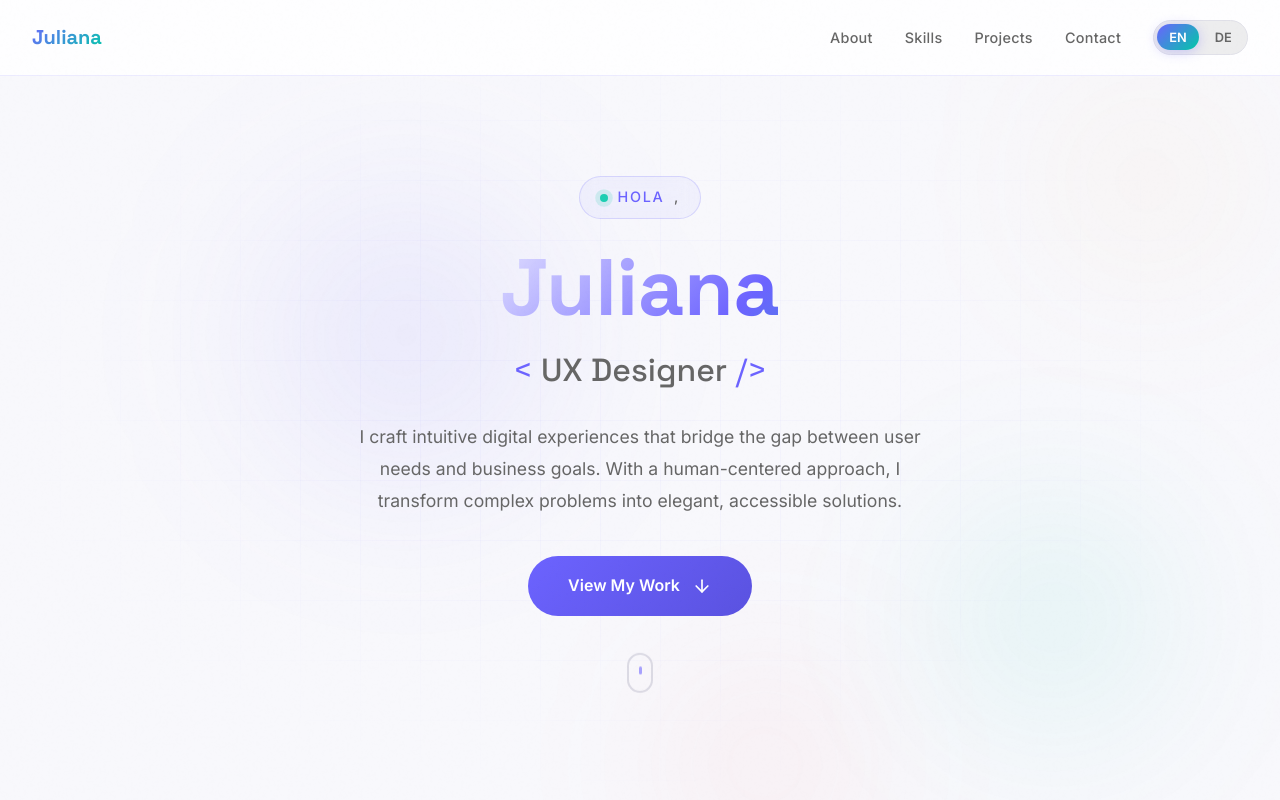
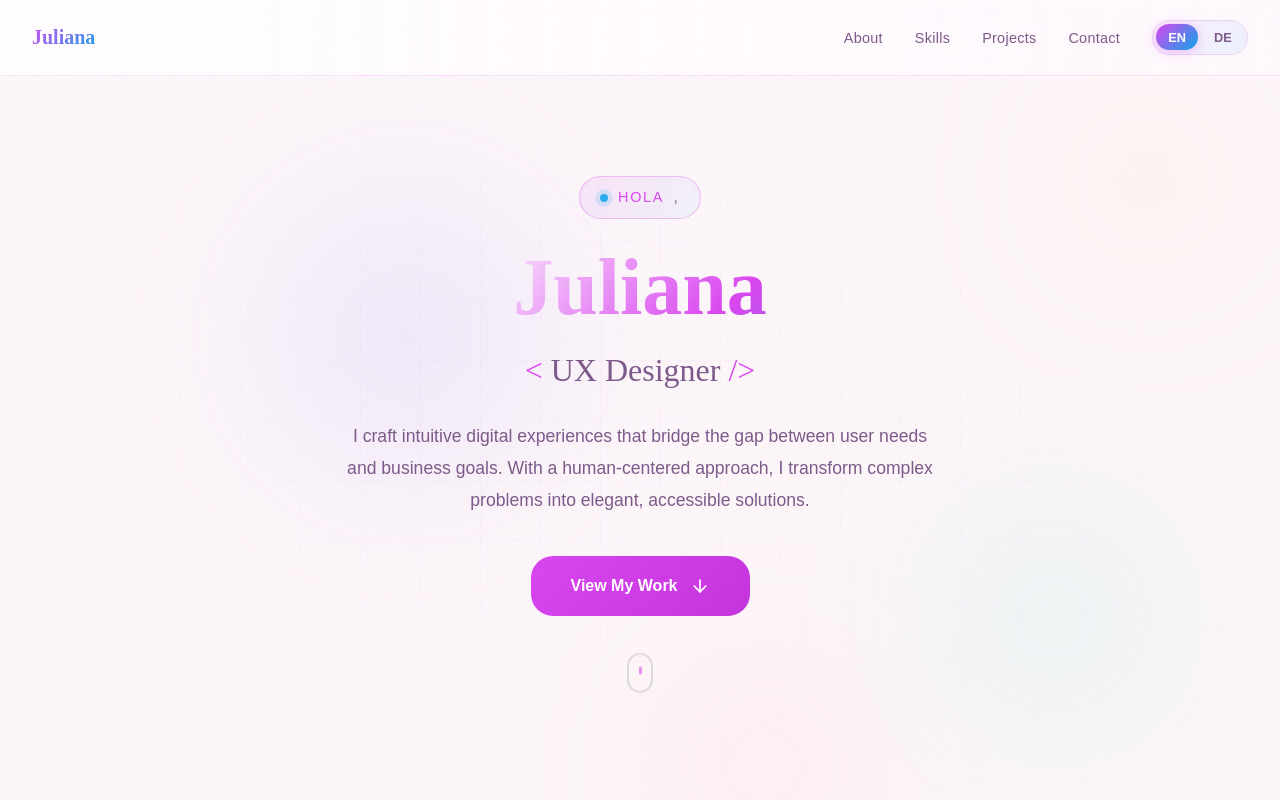
Before and after one commit to shadowaleya-cmyk/KI-Website, a React (Vite) app: page / in a window 1280 px wide. Shown: the top 800 px of the page. Built offline with nearby package versions, Linux system fonts and the light colour scheme.

Commit message:
Make design more colorful and alternative: vibrant magenta, cyan, orange palette with gradient elements

```diff
--- a/src/styles/global.css
+++ b/src/styles/global.css
@@ -1,20 +1,20 @@
 :root {
-  --color-bg: #f8f8fc;
+  --color-bg: #fdf6f9;
   --color-bg-secondary: #ffffff;
-  --color-bg-card: #ffffff;
-  --color-bg-card-hover: #f5f5f9;
-  --color-text: #1a1a2e;
-  --color-text-secondary: #666666;
-  --color-accent: #6C63FF;
-  --color-accent-hover: #5a52e0;
-  --color-border: #e0e0e8;
-  --color-gradient-1: #6C63FF;
-  --color-gradient-2: #00C9A7;
-  --color-gradient-3: #FF6B6B;
-  --font-heading: 'Space Grotesk', sans-serif;
-  --font-body: 'Inter', sans-serif;
+  --color-bg-card: #fef9ff;
+  --color-bg-card-hover: #f5e8ff;
+  --color-text: #2d1b3d;
+  --color-text-secondary: #7d5a8a;
+  --color-accent: #d946ef;
+  --color-accent-hover: #c434dd;
+  --color-border: #e8d5f2;
+  --color-gradient-1: #d946ef;
+  --color-gradient-2: #0ea5e9;
+  --color-gradient-3: #f97316;
+  --font-heading: 'Playfair Display', serif;
+  --font-body: 'Poppins', sans-serif;
   --max-width: 1200px;
-  --transition: 0.3s cubic-bezier(0.4, 0, 0.2, 1);
+  --transition: 0.4s cubic-bezier(0.34, 1.56, 0.64, 1);
 }
 
 *, *::before, *::after {
@@ -56,7 +56,7 @@ img {
   width: 400px;
   height: 400px;
   border-radius: 50%;
-  background: radial-gradient(circle, rgba(108, 99, 255, 0.06) 0%, transparent 70%);
+  background: radial-gradient(ellipse at 30% 40%, rgba(217, 70, 239, 0.12) 0%, transparent 60%);
   pointer-events: none;
   z-index: 9999;
   will-change: transform;
@@ -78,9 +78,9 @@ img {
   display: flex;
   align-items: center;
   justify-content: space-between;
-  background: rgba(255, 255, 255, 0.85);
-  backdrop-filter: blur(24px) saturate(1.8);
-  border-bottom: 1px solid rgba(108, 99, 255, 0.12);
+  background: linear-gradient(90deg, rgba(255, 255, 255, 0.8), rgba(254, 249, 255, 0.7));
+  backdrop-filter: blur(20px) saturate(1.5);
+  border-bottom: 1px solid rgba(217, 70, 239, 0.15);
 }
 
 .navbar__logo {
@@ -138,9 +138,9 @@ img {
   display: flex;
   align-items: center;
   gap: 0.25rem;
-  background: rgba(26, 26, 46, 0.08);
+  background: linear-gradient(135deg, rgba(217, 70, 239, 0.08), rgba(14, 165, 233, 0.08));
   border: 1px solid var(--color-border);
-  border-radius: 999px;
+  border-radius: 20px;
   padding: 0.2rem;
   backdrop-filter: blur(10px);
 }
@@ -153,7 +153,7 @@ img {
   font-size: 0.8rem;
   font-weight: 600;
   padding: 0.35rem 0.75rem;
-  border-radius: 999px;
+  border-radius: 16px;
   cursor: pointer;
   transition: all var(--transition);
 }
@@ -161,7 +161,7 @@ img {
 .lang-switch__btn--active {
   background: linear-gradient(135deg, var(--color-gradient-1), var(--color-gradient-2));
   color: #fff;
-  box-shadow: 0 2px 12px rgba(108, 99, 255, 0.3);
+  box-shadow: 0 2px 12px rgba(217, 70, 239, 0.3);
 }
 
 /* Mobile Menu */
@@ -252,8 +252,8 @@ img {
   position: absolute;
   inset: 0;
   background-image:
-    linear-gradient(rgba(108, 99, 255, 0.03) 1px, transparent 1px),
-    linear-gradient(90deg, rgba(108, 99, 255, 0.03) 1px, transparent 1px);
+    linear-gradient(rgba(217, 70, 239, 0.03) 1px, transparent 1px),
+    linear-gradient(90deg, rgba(217, 70, 239, 0.03) 1px, transparent 1px);
   background-size: 60px 60px;
   z-index: 0;
   mask-image: radial-gradient(ellipse at center, black 30%, transparent 70%);
@@ -287,9 +287,9 @@ img {
   text-transform: uppercase;
   margin-bottom: 1.5rem;
   padding: 0.5rem 1.25rem;
-  border: 1px solid rgba(108, 99, 255, 0.2);
-  border-radius: 999px;
-  background: rgba(108, 99, 255, 0.05);
+  border: 1px solid rgba(217, 70, 239, 0.3);
+  border-radius: 25px;
+  background: linear-gradient(135deg, rgba(217, 70, 239, 0.1), rgba(14, 165, 233, 0.05));
   backdrop-filter: blur(10px);
 }
 
@@ -302,8 +302,8 @@ img {
 }
 
 @keyframes pulse {
-  0%, 100% { opacity: 1; box-shadow: 0 0 0 0 rgba(0, 201, 167, 0.4); }
-  50% { opacity: 0.8; box-shadow: 0 0 0 8px rgba(0, 201, 167, 0); }
+  0%, 100% { opacity: 1; box-shadow: 0 0 0 0 rgba(14, 165, 233, 0.4); }
+  50% { opacity: 0.8; box-shadow: 0 0 0 8px rgba(14, 165, 233, 0); }
 }
 
 .hero__greeting-text {
@@ -395,7 +395,7 @@ img {
   font-size: 1rem;
   font-weight: 600;
   padding: 1rem 2.5rem;
-  border-radius: 999px;
+  border-radius: 22px;
   border: none;
   cursor: pointer;
   transition: all var(--transition);
@@ -426,7 +426,7 @@ img {
 
 .hero__cta:hover {
   transform: translateY(-3px);
-  box-shadow: 0 10px 40px rgba(108, 99, 255, 0.4);
+  box-shadow: 0 10px 40px rgba(217, 70, 239, 0.4);
 }
 
 .hero__cta--secondary {
@@ -442,7 +442,7 @@ img {
 .hero__cta--secondary:hover {
   border-color: var(--color-accent);
   color: var(--color-accent);
-  box-shadow: 0 10px 30px rgba(108, 99, 255, 0.15);
+  box-shadow: 0 10px 30px rgba(217, 70, 239, 0.15);
 }
 
 .hero__scroll-hint {
@@ -509,8 +509,8 @@ img {
 }
 
 @keyframes lineGlow {
-  0%, 100% { box-shadow: 0 0 8px rgba(108, 99, 255, 0.3); width: 60px; }
-  50% { box-shadow: 0 0 20px rgba(108, 99, 255, 0.6); width: 80px; }
+  0%, 100% { box-shadow: 0 0 8px rgba(217, 70, 239, 0.3); width: 60px; }
+  50% { box-shadow: 0 0 20px rgba(217, 70, 239, 0.6); width: 80px; }
 }
 
 .section__subtitle {
@@ -563,7 +563,7 @@ img {
   align-items: center;
   justify-content: center;
   gap: 1rem;
-  background: linear-gradient(135deg, rgba(108, 99, 255, 0.08), rgba(0, 201, 167, 0.05));
+  background: linear-gradient(135deg, rgba(217, 70, 239, 0.08), rgba(14, 165, 233, 0.05));
   color: var(--color-text-secondary);
   font-size: 0.85rem;
   font-weight: 500;
@@ -700,7 +700,7 @@ img {
 
 .skill-card:hover {
   transform: translateY(-6px);
-  box-shadow: 0 20px 40px rgba(108, 99, 255, 0.15);
+  box-shadow: 0 20px 40px rgba(217, 70, 239, 0.15);
 }
 
 .skill-card__inner {
@@ -782,7 +782,7 @@ img {
   transition: opacity 0.5s ease;
   z-index: 0;
   background: radial-gradient(600px circle at var(--mouse-x, 50%) var(--mouse-y, 50%),
-    rgba(108, 99, 255, 0.06), transparent 40%);
+    rgba(217, 70, 239, 0.06), transparent 40%);
 }
 
 .project-card:hover .project-card__glow {
@@ -790,9 +790,9 @@ img {
 }
 
 .project-card:hover {
-  border-color: rgba(108, 99, 255, 0.3);
+  border-color: rgba(217, 70, 239, 0.3);
   transform: translateY(-8px);
-  box-shadow: 0 25px 60px rgba(0, 0, 0, 0.4), 0 0 40px rgba(108, 99, 255, 0.08);
+  box-shadow: 0 25px 60px rgba(0, 0, 0, 0.4), 0 0 40px rgba(217, 70, 239, 0.08);
 }
 
 .project-card__thumbnail {
@@ -848,10 +848,10 @@ img {
   font-size: 0.75rem;
   font-weight: 600;
   color: var(--color-text-secondary);
-  background: rgba(10, 10, 15, 0.6);
+  background: rgba(252, 251, 250, 0.6);
   backdrop-filter: blur(10px);
   padding: 0.25rem 0.75rem;
-  border-radius: 999px;
+  border-radius: 18px;
   border: 1px solid var(--color-border);
   z-index: 2;
 }
@@ -898,7 +898,7 @@ img {
 
 .project-card:hover .project-card__link {
   gap: 0.85rem;
-  text-shadow: 0 0 20px rgba(108, 99, 255, 0.5);
+  text-shadow: 0 0 20px rgba(217, 70, 239, 0.5);
 }
 
 /* ====== PROJECT DETAIL ====== */
@@ -974,7 +974,7 @@ img {
   content: '';
   position: absolute;
   inset: 0;
-  background: linear-gradient(135deg, rgba(108, 99, 255, 0.05), rgba(0, 201, 167, 0.05));
+  background: linear-gradient(135deg, rgba(217, 70, 239, 0.05), rgba(14, 165, 233, 0.05));
   z-index: 1;
 }
 
@@ -1104,7 +1104,7 @@ img {
 
 .project-detail__insight-card:hover {
   border-color: var(--color-accent);
-  background: rgba(108, 99, 255, 0.05);
+  background: rgba(217, 70, 239, 0.05);
   transform: translateY(-2px);
 }
 
@@ -1112,7 +1112,7 @@ img {
   font-family: var(--font-heading);
   font-size: 2rem;
   font-weight: 700;
-  color: rgba(108, 99, 255, 0.2);
+  color: rgba(217, 70, 239, 0.2);
   line-height: 1;
   margin-bottom: 0.75rem;
   display: block;
@@ -1172,7 +1172,7 @@ img {
 
 .project-detail__process-step:hover {
   border-color: var(--color-accent);
-  background: rgba(108, 99, 255, 0.05);
+  background: rgba(217, 70, 239, 0.05);
   transform: translateY(-4px);
 }
 
@@ -1233,7 +1233,7 @@ img {
 .project-detail__feature-card:hover {
   border-color: var(--color-accent);
   transform: translateY(-4px);
-  box-shadow: 0 8px 32px rgba(108, 99, 255, 0.15);
+  box-shadow: 0 8px 32px rgba(217, 70, 239, 0.15);
 }
 
 .project-detail__feature-card:hover::before {
@@ -1256,7 +1256,7 @@ img {
 
 /* Results Grid */
 .project-detail__results-section {
-  background: rgba(108, 99, 255, 0.03);
+  background: rgba(217, 70, 239, 0.03);
   border: 1px solid var(--color-border);
   border-radius: 20px;
   padding: 3rem;
@@ -1284,7 +1284,7 @@ img {
 
 .project-detail__result-card:hover {
   border-color: var(--color-accent);
-  background: rgba(108, 99, 255, 0.05);
+  background: rgba(217, 70, 239, 0.05);
 }
 
 .project-detail__result-icon {
@@ -1304,8 +1304,8 @@ img {
 .project-detail__testimonial {
   margin: 4rem 0;
   padding: 3rem;
-  background: linear-gradient(135deg, rgba(108, 99, 255, 0.08), rgba(0, 201, 167, 0.05));
-  border: 1px solid rgba(108, 99, 255, 0.2);
+  background: linear-gradient(135deg, rgba(217, 70, 239, 0.08), rgba(14, 165, 233, 0.05));
+  border: 1px solid rgba(217, 70, 239, 0.2);
   border-radius: 20px;
   text-align: center;
   position: relative;
@@ -1318,7 +1318,7 @@ img {
   left: 2rem;
   font-size: 6rem;
   font-family: var(--font-heading);
-  color: rgba(108, 99, 255, 0.15);
+  color: rgba(217, 70, 239, 0.15);
   line-height: 1;
 }
 
@@ -1371,7 +1371,7 @@ img {
 
 .project-detail__learning-card:hover {
   border-color: var(--color-accent);
-  background: rgba(108, 99, 255, 0.03);
+  background: rgba(217, 70, 239, 0.03);
 }
 
 .project-detail__learning-num {
@@ -1403,7 +1403,7 @@ img {
 }
 
 .project-detail__next-project:hover {
-  background: rgba(108, 99, 255, 0.03);
+  background: rgba(217, 70, 239, 0.03);
 }
 
 .project-detail__next-label {
@@ -1557,7 +1557,7 @@ img {
   align-items: center;
   gap: 0.5rem;
   padding: 1rem 2rem;
-  border-radius: 999px;
+  border-radius: 22px;
   font-family: var(--font-body);
   font-size: 0.95rem;
   font-weight: 600;
@@ -1576,7 +1576,7 @@ img {
 
 .contact__btn--primary:hover {
   transform: translateY(-3px);
-  box-shadow: 0 10px 40px rgba(108, 99, 255, 0.4);
+  box-shadow: 0 10px 40px rgba(217, 70, 239, 0.4);
 }
 
 .contact__btn--secondary {
@@ -1589,7 +1589,7 @@ img {
   border-color: var(--color-accent);
   color: var(--color-accent);
   transform: translateY(-3px);
-  box-shadow: 0 10px 30px rgba(108, 99, 255, 0.15);
+  box-shadow: 0 10px 30px rgba(217, 70, 239, 0.15);
 }
 
 /* ====== SNAKE GAME ====== */
@@ -1618,7 +1618,7 @@ img {
 }
 
 .snake-game__wrapper:hover {
-  border-color: rgba(108, 99, 255, 0.3);
+  border-color: rgba(217, 70, 239, 0.3);
 }
 
 .snake-game__canvas {
@@ -1676,7 +1676,7 @@ img {
 
 /* ====== SELECTION ====== */
 ::selection {
-  background: rgba(108, 99, 255, 0.3);
+  background: rgba(217, 70, 239, 0.3);
   color: #fff;
 }
 
@@ -1772,7 +1772,7 @@ img {
 
 .masonry-gallery__item:hover {
   transform: translateY(-4px);
-  box-shadow: 0 20px 40px rgba(108, 99, 255, 0.15);
+  box-shadow: 0 20px 40px rgba(217, 70, 239, 0.15);
 }
 
 .masonry-gallery__image {
```
